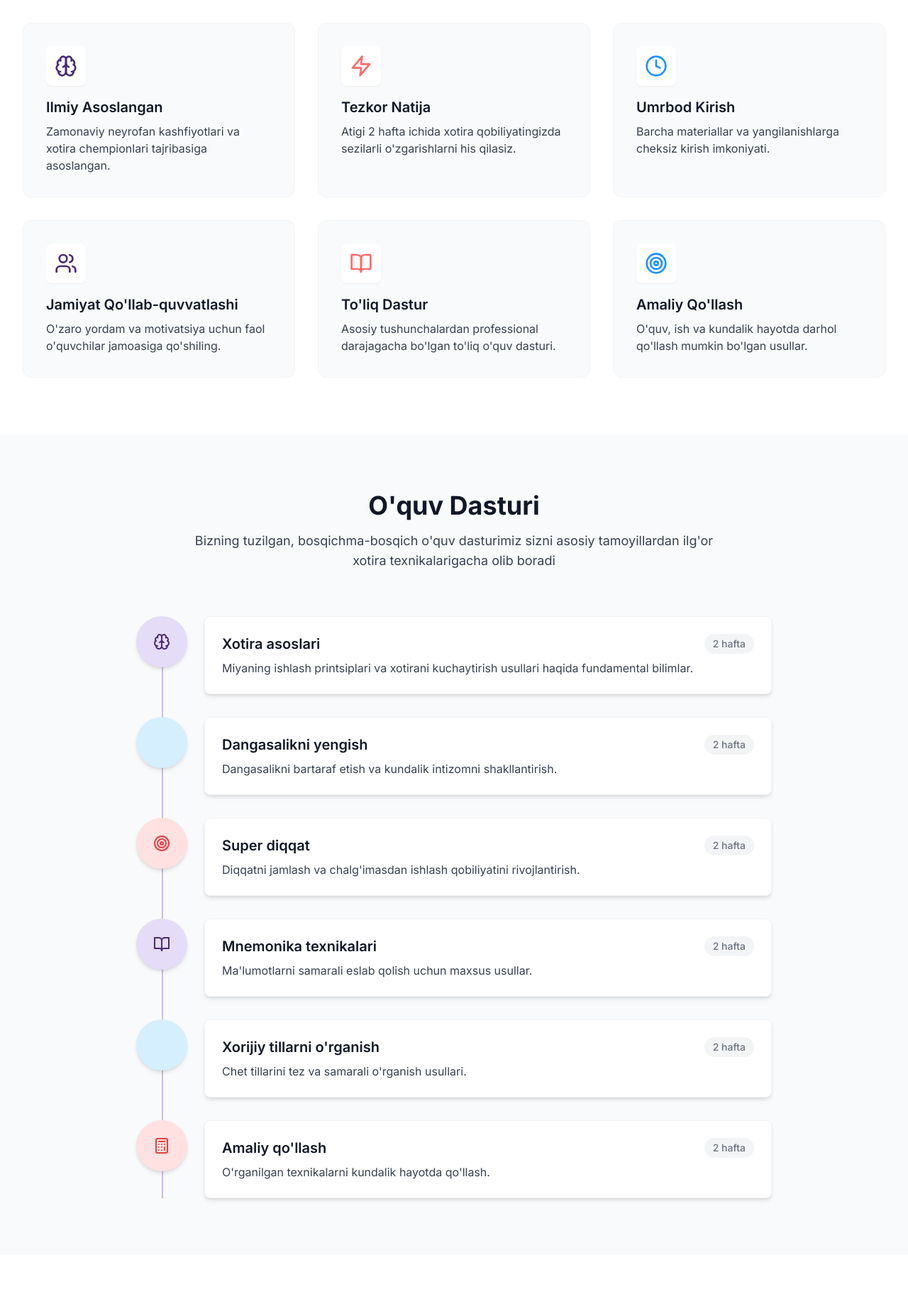
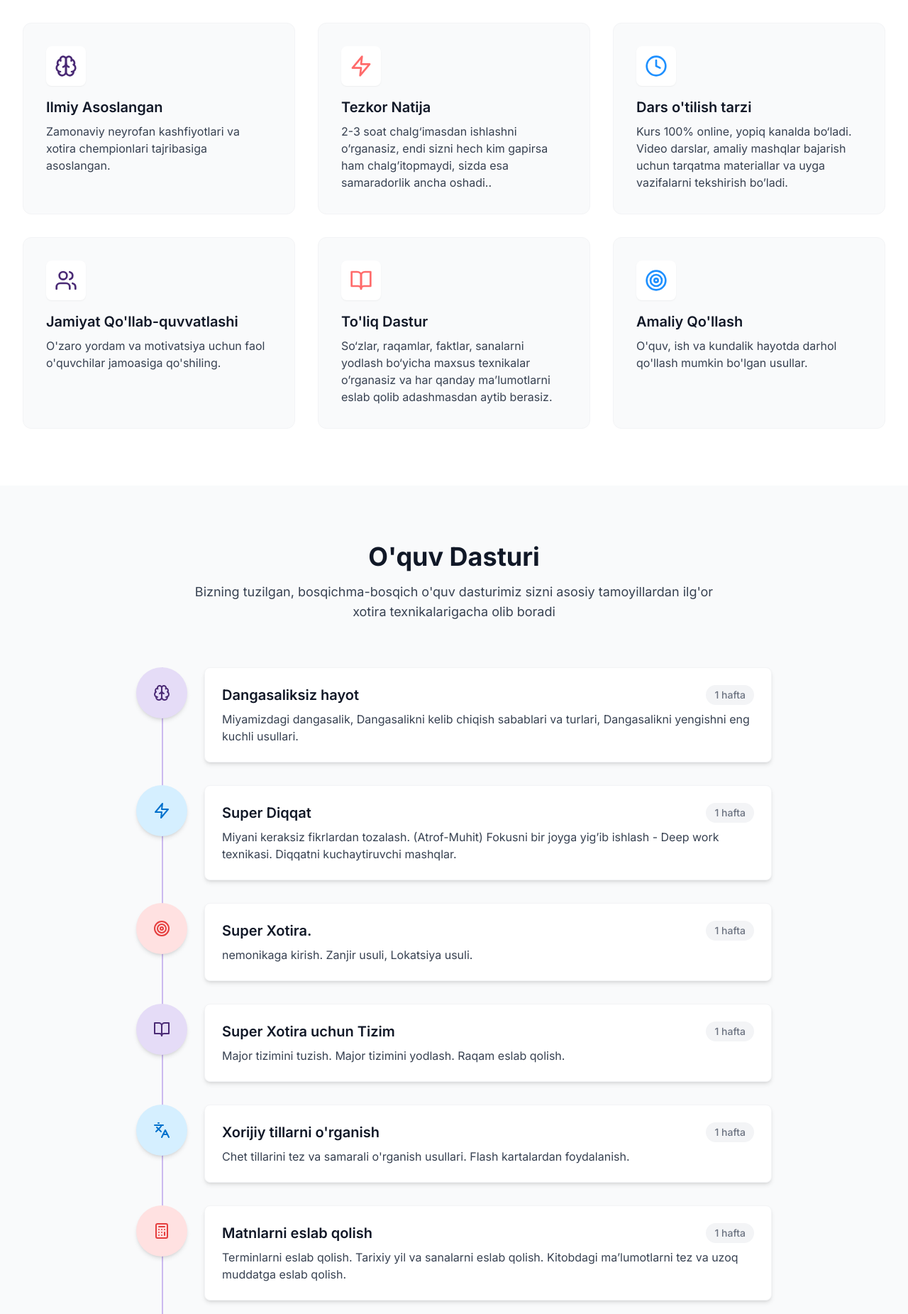
Before and after one commit to ShahzodAbdashev/daho-xotira, a React (Vite) app: page / in a window 1280 px wide. Shown: the part 1000-2851 px from the top of the page at 71% size. Built offline with nearby package versions, Linux system fonts and the light colour scheme.

Commit message:
changes make

```diff
--- a/src/components/Curriculum.tsx
+++ b/src/components/Curriculum.tsx
@@ -2,7 +2,7 @@ import React from 'react';
 import { motion } from 'framer-motion';
 import { useInView } from 'react-intersection-observer';
 import { courseModules } from '../data/courseData';
-import { Brain, Building, Calculator, User, BookOpen, Target } from 'lucide-react';
+import { Brain, Building, Calculator, User, BookOpen, Target, Zap, Languages, Lightbulb } from 'lucide-react';
 
 const iconMap: Record<string, React.ReactNode> = {
   brain: <Brain className="h-6 w-6" />,
@@ -10,7 +10,10 @@ const iconMap: Record<string, React.ReactNode> = {
   calculator: <Calculator className="h-6 w-6" />,
   user: <User className="h-6 w-6" />,
   'book-open': <BookOpen className="h-6 w-6" />,
-  target: <Target className="h-6 w-6" />
+  target: <Target className="h-6 w-6" />,
+  zap: <Zap className="h-6 w-6" />,
+  languages: <Languages className="h-6 w-6" />,
+  lightbulb: <Lightbulb className="h-6 w-6" />
 };
 
 const Curriculum: React.FC = () => {
--- a/src/components/Features.tsx
+++ b/src/components/Features.tsx
@@ -12,12 +12,12 @@ const featuresData = [
   {
     icon: <Zap className="h-8 w-8 text-accent-500" />,
     title: "Tezkor Natija",
-    description: "Atigi 2 hafta ichida xotira qobiliyatingizda sezilarli o'zgarishlarni his qilasiz."
+    description: "2-3 soat chalg‘imasdan ishlashni o’rganasiz, endi sizni hech kim gapirsa ham chalg’itopmaydi, sizda esa samaradorlik ancha oshadi.."
   },
   {
     icon: <Clock className="h-8 w-8 text-secondary-500" />,
-    title: "Umrbod Kirish",
-    description: "Barcha materiallar va yangilanishlarga cheksiz kirish imkoniyati."
+    title: "Dars o'tilish tarzi",
+    description: "Kurs 100% online, yopiq kanalda bo‘ladi. Video darslar, amaliy mashqlar bajarish uchun tarqatma materiallar va uyga vazifalarni tekshirish bo’ladi."
   },
   {
     icon: <Users className="h-8 w-8 text-primary-600" />,
@@ -27,7 +27,7 @@ const featuresData = [
   {
     icon: <BookOpen className="h-8 w-8 text-accent-500" />,
     title: "To'liq Dastur",
-    description: "Asosiy tushunchalardan professional darajagacha bo'lgan to'liq o'quv dasturi."
+    description: "So‘zlar, raqamlar, faktlar, sanalarni yodlash bo‘yicha maxsus texnikalar o’rganasiz va har qanday ma’lumotlarni eslab qolib adashmasdan aytib berasiz."
   },
   {
     icon: <Target className="h-8 w-8 text-secondary-500" />,
--- a/src/components/Header.tsx
+++ b/src/components/Header.tsx
@@ -49,7 +49,13 @@ const Header: React.FC = () => {
                 {label}
               </a>
             ))}
-            <button className="bg-primary-600 text-white px-4 py-2 rounded-md font-medium hover:bg-primary-700 transition-colors">
+            <button
+              onClick={() => {
+                const el = document.getElementById('newsletter');
+                if (el) el.scrollIntoView({ behavior: 'smooth' });
+              }}
+              className="bg-primary-600 text-white px-4 py-2 rounded-md font-medium hover:bg-primary-700 transition-colors"
+            >
               Ro'yxatdan O'tish
             </button>
           </nav>
@@ -81,7 +87,14 @@ const Header: React.FC = () => {
                   {label}
                 </a>
               ))}
-              <button className="bg-primary-600 text-white px-4 py-2 rounded-md font-medium hover:bg-primary-700 transition-colors w-full">
+              <button
+                onClick={() => {
+                  const el = document.getElementById('newsletter');
+                  if (el) el.scrollIntoView({ behavior: 'smooth' });
+                  setIsMenuOpen(false);
+                }}
+                className="bg-primary-600 text-white px-4 py-2 rounded-md font-medium hover:bg-primary-700 transition-colors w-full"
+              >
                 Ro'yxatdan O'tish
               </button>
             </nav>
--- a/src/components/Hero.tsx
+++ b/src/components/Hero.tsx
@@ -40,7 +40,13 @@ const Hero: React.FC = () => {
             </p>
 
             <div className="mt-8 flex flex-col sm:flex-row gap-4">
-              <button className="px-8 py-3 bg-primary-600 text-white rounded-lg font-medium text-lg shadow-lg shadow-primary-200 hover:bg-primary-700 transition-all flex items-center justify-center">
+              <button
+                onClick={() => {
+                  const el = document.getElementById('newsletter');
+                  if (el) el.scrollIntoView({ behavior: 'smooth' });
+                }}
+                className="px-8 py-3 bg-primary-600 text-white rounded-lg font-medium text-lg shadow-lg shadow-primary-200 hover:bg-primary-700 transition-all flex items-center justify-center"
+              >
                 Hoziroq Boshlang
                 <ArrowRight className="ml-2 h-5 w-5" />
               </button>
--- a/src/data/courseData.ts
+++ b/src/data/courseData.ts
@@ -3,45 +3,52 @@ import { CourseModule, Testimonial, PricingPlan, FAQ, Instructor } from '../type
 export const courseModules: CourseModule[] = [
   {
     id: 1,
-    title: "Xotira asoslari",
-    description: "Miyaning ishlash printsiplari va xotirani kuchaytirish usullari haqida fundamental bilimlar.",
-    duration: "2 hafta",
+    title: "Dangasaliksiz hayot",
+    description: "Miyamizdagi dangasalik, Dangasalikni kelib chiqish sabablari va turlari, Dangasalikni yengishni eng kuchli usullari.",
+    duration: "1 hafta",
     icon: "brain"
   },
   {
     id: 2,
-    title: "Dangasalikni yengish",
-    description: "Dangasalikni bartaraf etish va kundalik intizomni shakllantirish.",
-    duration: "2 hafta",
+    title: "Super Diqqat",
+    description: "Miyani keraksiz fikrlardan tozalash. (Atrof-Muhit) Fokusni bir joyga yig’ib ishlash - Deep work texnikasi. Diqqatni kuchaytiruvchi mashqlar.",
+    duration: "1 hafta",
     icon: "zap"
   },
   {
     id: 3,
-    title: "Super diqqat",
-    description: "Diqqatni jamlash va chalg'imasdan ishlash qobiliyatini rivojlantirish.",
-    duration: "2 hafta",
+    title: "Super Xotira.",
+    description: "nemonikaga kirish. Zanjir usuli, Lokatsiya usuli.",
+    duration: "1 hafta",
     icon: "target"
   },
   {
     id: 4,
-    title: "Mnemonika texnikalari",
-    description: "Ma'lumotlarni samarali eslab qolish uchun maxsus usullar.",
-    duration: "2 hafta",
+    title: "Super Xotira uchun Tizim",
+    description: "Major tizimini tuzish. Major tizimini yodlash. Raqam eslab qolish.",
+    duration: "1 hafta",
     icon: "book-open"
   },
   {
     id: 5,
     title: "Xorijiy tillarni o'rganish",
-    description: "Chet tillarini tez va samarali o'rganish usullari.",
-    duration: "2 hafta",
+    description: "Chet tillarini tez va samarali o'rganish usullari. Flash kartalardan foydalanish.",
+    duration: "1 hafta",
     icon: "languages"
   },
   {
     id: 6,
-    title: "Amaliy qo'llash",
-    description: "O'rganilgan texnikalarni kundalik hayotda qo'llash.",
-    duration: "2 hafta",
+    title: "Matnlarni eslab qolish",
+    description: "Terminlarni eslab qolish. Tarixiy yil va sanalarni eslab qolish. Kitobdagi ma’lumotlarni tez va uzoq muddatga eslab qolish.",
+    duration: "1 hafta",
     icon: "calculator"
+  },
+  {
+    id: 7,
+    title: "Bonus",
+    description: "Maqsad qo’yish va kunni rejalashtirish. Maqsadni to’g’ri qo’yish va kunni rejalashtirishning eng kuchli usuli.Kuchli Intizomni shakillantirish orqali hayotizni tartibga keltirish va istalgan maqsadga erishish.",
+    duration: "1 hafta",
+    icon: "lightbulb"
   }
 ];
 
@@ -79,10 +86,9 @@ export const pricingPlans: PricingPlan[] = [
     price: "897,000",
     duration: "so'm",
     features: [
-      "✅6 haftalik video darslar",
-      "✅Amaliy mashg'ulot materiallari",
-      "✅4 oylik foydalanish muddati",
-      "✅O'z sur'atingizda o'rganish imkoniyati"
+      "6 haftalik video darslar",
+      "Vazifalarni bajarish uchun tayyor tarqatma materiallar",
+      "4 oylik foydalanish muddati",
     ],
     popular: false
   },
@@ -92,13 +98,14 @@ export const pricingPlans: PricingPlan[] = [
     price: "997,000",
     duration: "so'm",
     features: [
-      "✅6 haftalik video darslar",
-      "✅Amaliy mashg'ulot materiallari",
-      "✅1 yillik foydalanish muddati",
-      "✅Haftalik jonli efir darslar",
-      "✅Uy vazifalarini tekshirish",
-      "✅Sertifikat",
-      "✅Savol-javob guruhi"
+      "6 haftalik video darslar",
+      "Vazifalarni bajarish uchun tayyor tarqatma materiallar",
+      "1 yil kursdan foydalanish imkoniyati",
+      "Savol-Javob guruhlari",
+      "Uyga vazifalarni tekshirish",
+      "Haftada 1 martta jonli efir dars",
+      "Kurs tugatganligi haqida sertifikat",
+      "To’lov qaytarish kafolati."
     ],
     popular: true
   },
@@ -108,12 +115,18 @@ export const pricingPlans: PricingPlan[] = [
     price: "3,997,000",
     duration: "so'm",
     features: [
-      "✅Premium paket to'liq",
-      "✅Shaxsiy ustoz",
-      "✅5 ta maxsus kitob",
-      "✅Maxsus qurollar to'plami",
-      "✅1 oylik qo'shimcha amaliyot",
-      "✅24/7 qo'llab-quvvatlash"
+      "6 haftalik video dars",
+      "Vazifalarni bajarish uchun tayyor tarqatma materiallar",
+      "1 yil kursdan foydalanish imkoniyati",
+      "Savol-Javob guruhlari",
+      "Uyga vazifalarni tekshirish",
+      "Haftada 1 martta jonli efir dars",
+      "Kurs tugatganligi haqida sertifikat",
+      "To’lov qaytarish kafolati.",
+      "Shaxsiy ustoz.",
+      "Maxsus 5 ta kitob",
+      "Daholar uchun kerakli qurollar sovg’a",
+      "1 oy qo’shimcha maxsus amaliyot."
     ],
     popular: false
   }
@@ -123,7 +136,7 @@ export const faqs: FAQ[] = [
   {
     id: 1,
     question: "Kurs qancha vaqt davom etadi?",
-    answer: "Kurs 8 hafta davom etadi va siz o'z tezligingizda o'rganishingiz mumkin."
+    answer: "Kurs 6 hafta davom etadi va siz o'z tezligingizda o'rganishingiz mumkin."
   },
   {
     id: 2,
@@ -138,14 +151,13 @@ export const faqs: FAQ[] = [
 ];
 
 export const instructor: Instructor = {
-  name: "Sanjarbek Saidov",
-  role: "Xotira va kognitiv rivojlanish bo'yicha mutaxassis",
-  bio: "10 yildan ortiq tajribaga ega xotira mutaxassisi. Minglab o'quvchilarga xotirani kuchaytirish va samarali o'rganish usullarini o'rgatgan. O'zbekistonda xotira texnikalari bo'yicha yetakchi mutaxassis.",
-  image: "https://images.pexels.com/photos/5792641/pexels-photo-5792641.jpeg",
+  name: "Sanjarbek Aliyev",
+  role: "Toshkent viloyati Ohangaron tumani.",
+  bio: "5 yildan ortiq tajribaga ega xotira mutaxassisi. Minglab o'quvchilarga xotirani kuchaytirish va samarali o'rganish usullarini o'rgatgan.",
+  image: "/photo_2025-06-05_17-22-29.jpg",
   credentials: [
-    "Xalqaro Mnemonika Akademiyasi a'zosi",
-    "\"Super Xotira\" kitobining muallifi",
+    "Tajribali xotira mutaxassisi",
     "1000 dan ortiq muvaffaqiyatli o'quvchilar",
-    "O'zbekistonda yilning eng yaxshi treneri (2024)"
+    "Xotira mutaxassislarini tayyorlash bo'yicha o'qituvchi",
   ]
 };
```
Also changed, not shown: src/types.ts (+17 -0 lines).
